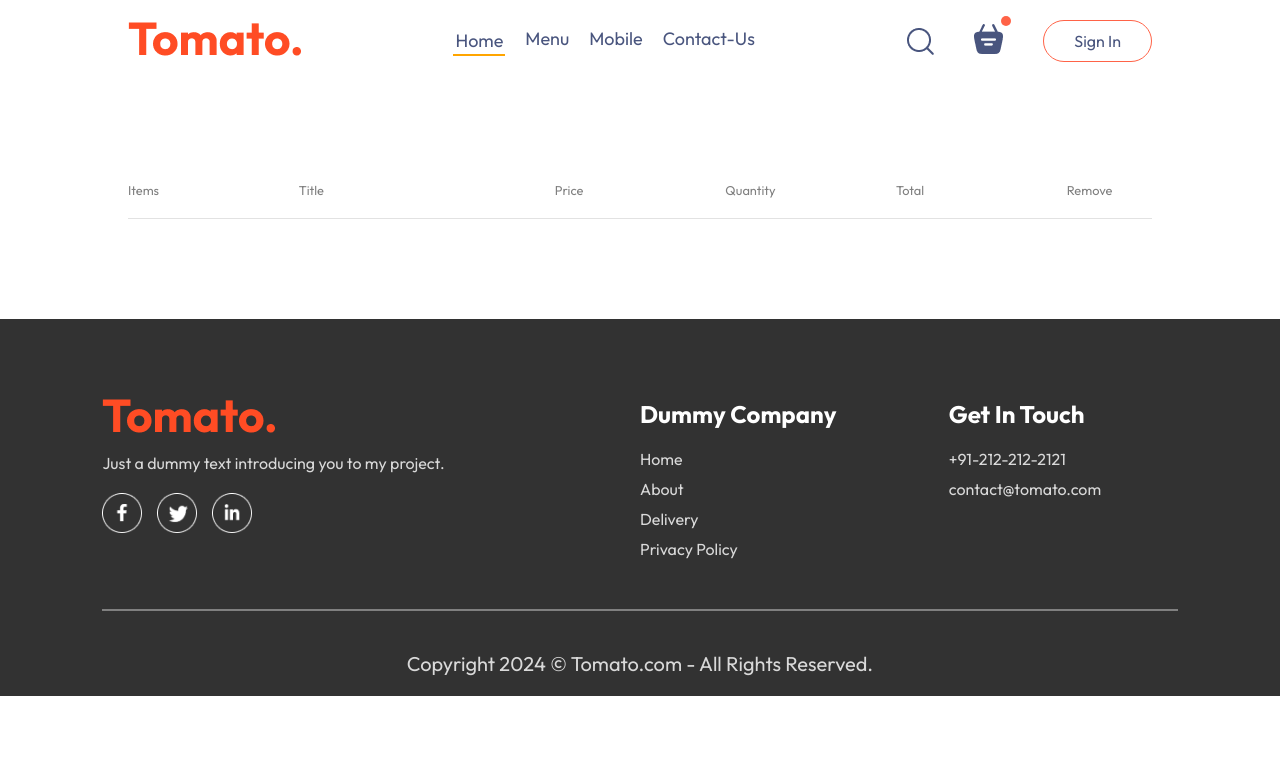
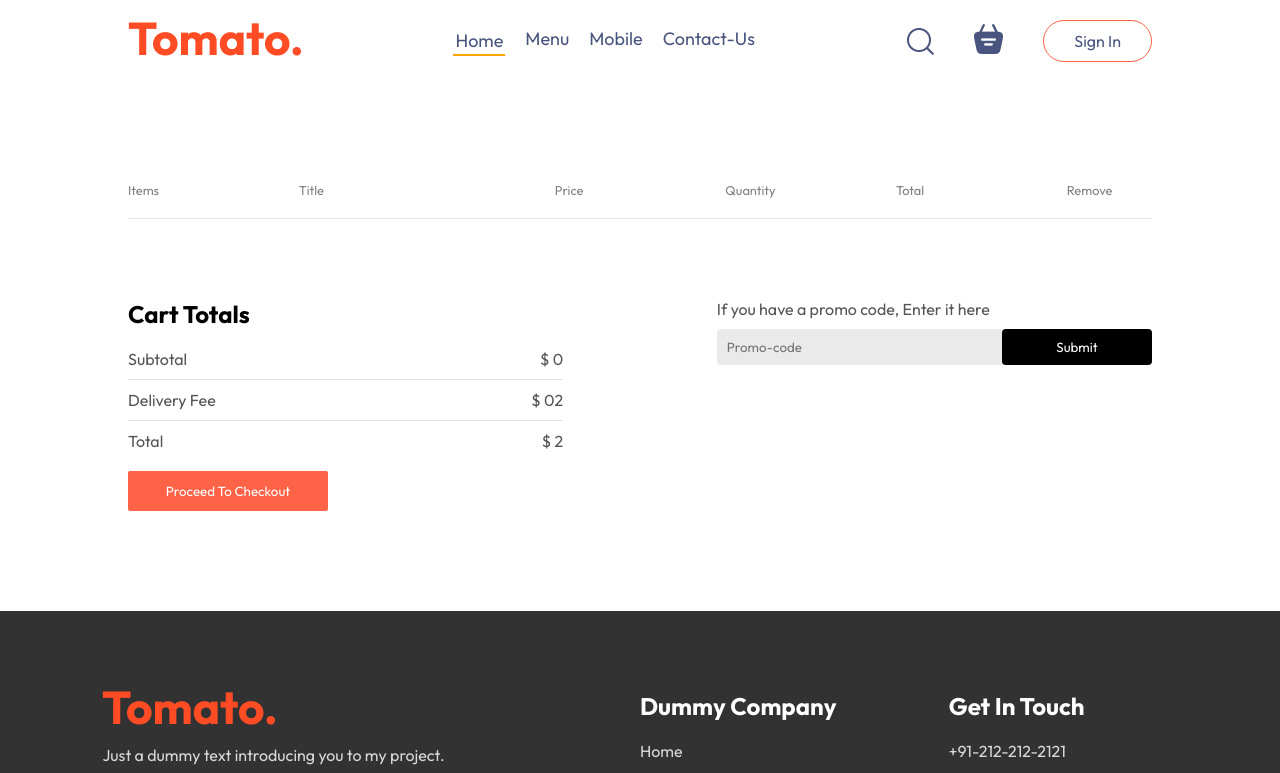
Before and after one commit to therealakash13/food-delievery, a React (Vite) app in the folder frontend/: page /cart in a window 1280 px wide. Shown: the top 773 px of the page. Built offline with nearby package versions, Linux system fonts and the light colour scheme.

Commit message:
cart total and cart dot visibility

```diff
--- a/frontend/src/components/Navbar/Navbar.jsx
+++ b/frontend/src/components/Navbar/Navbar.jsx
@@ -1,10 +1,13 @@
-import React, { useState } from "react";
+import React, { useContext, useState } from "react";
 import "./Navbar.css";
 import { assets } from "../../assets/assets.js";
 import { Link } from "react-router-dom";
+import { StoreContext } from "../../context/StoreContext.jsx";
 
 const Navbar = ({ setShowLogin }) => {
   const [menu, setMenu] = useState("Home");
+
+  const { getTotalCartAmount } = useContext(StoreContext);
 
   return (
     <div className="navbar">
@@ -47,7 +50,7 @@
           <Link to="/cart">
             <img src={assets.basket_icon} alt="basket" />
           </Link>
-          <div className="dot"></div>
+          <div className={getTotalCartAmount() === 0 ? "" : "dot"}></div>
         </div>
         <button onClick={() => setShowLogin(true)}>Sign In</button>
       </div>
--- a/frontend/src/context/StoreContext.jsx
+++ b/frontend/src/context/StoreContext.jsx
@@ -18,9 +18,20 @@
     setCartItem((prev) => ({ ...prev, [itemId]: prev[itemId] - 1 }));
   };
 
-  useEffect(() => {
-    console.log(cartItem);
-  }, [cartItem]);
+  // useEffect(() => {
+  //   console.log(cartItem);
+  // }, [cartItem]);
+
+  const getTotalCartAmount = () => {
+    let total = 0;
+    for (const item in cartItem) {
+      if (cartItem[item] > 0) {
+        let itemInfo = food_list.find((product) => product._id === item);
+        total += itemInfo.price * cartItem[item];
+      }
+    }
+    return total;
+  };
 
   const contextValue = {
     food_list,
@@ -28,6 +39,7 @@
     setCartItem,
     addToCart,
     removeFromCart,
+    getTotalCartAmount,
   };
   return (
     <StoreContext.Provider value={contextValue}>
--- a/frontend/src/pages/Cart/Cart.css
+++ b/frontend/src/pages/Cart/Cart.css
@@ -28,3 +28,79 @@
 .cart-items-item .cross {
   cursor: pointer;
 }
+
+.cart-bottom {
+  margin-top: 80px;
+  display: flex;
+  justify-content: space-between;
+  gap: max(12vw, 20px);
+}
+
+.cart-total {
+  flex: 1;
+  display: flex;
+  flex-direction: column;
+  gap: 20px;
+}
+
+.cart-total-details {
+  display: flex;
+  justify-content: space-between;
+  color: #555;
+}
+
+.cart-total hr {
+  margin: 10px 0px;
+}
+
+.cart-total button {
+  border: none;
+  color: white;
+  background-color: tomato;
+  width: max(15vw, 200px);
+  padding: 12px 0px;
+  border-radius: 2px;
+  cursor: pointer;
+}
+
+.cart-promocode {
+  flex: 1;
+}
+
+.cart-promocode p {
+  color: #555;
+}
+
+.cart-promocode-input {
+  margin-top: 10px;
+  display: flex;
+  justify-content: space-between;
+  align-items: center;
+  background-color: #eaeaea;
+  border-radius: 4px;
+}
+
+.cart-promocode-input input {
+  background: transparent;
+  border: none;
+  outline: none;
+  padding-left: 10px;
+}
+
+.cart-promocode-input button {
+  width: max(10vw, 150px);
+  padding: 10px 5px;
+  background-color: black;
+  border: none;
+  color: white;
+  border-radius: 4px;
+}
+
+@media (max-width: 750px) {
+  .cart-bottom {
+    flex-direction: column-reverse;
+  }
+  .cart-promocode {
+    justify-content: start;
+  }
+}
--- a/frontend/src/pages/Cart/Cart.jsx
+++ b/frontend/src/pages/Cart/Cart.jsx
@@ -3,7 +3,8 @@
 import { StoreContext } from "../../context/StoreContext";
 
 const Cart = () => {
-  const { food_list, cartItem, removeFromCart } = useContext(StoreContext);
+  const { food_list, cartItem, removeFromCart, getTotalCartAmount } =
+    useContext(StoreContext);
 
   return (
     <div className="cart">
@@ -38,6 +39,37 @@
           }
         })}
       </div>
+      <div className="cart-bottom">
+        <div className="cart-total">
+          <h2>Cart Totals</h2>
+          <div>
+            <div className="cart-total-details">
+              <p>Subtotal</p>
+              <p>$ {getTotalCartAmount()}</p>
+            </div>
+            <hr />
+            <div className="cart-total-details">
+              <p>Delivery Fee</p>
+              <p>$ 02</p>
+            </div>
+            <hr />
+            <div className="cart-total-details">
+              <p>Total</p>
+              <p>$ {getTotalCartAmount() + 2}</p>
+            </div>
+          </div>
+          <button>Proceed To Checkout</button>
+        </div>
+        <div className="cart-promocode">
+          <div>
+            <p>If you have a promo code, Enter it here</p>
+            <div className="cart-promocode-input">
+              <input type="text" placeholder="Promo-code" />
+              <button>Submit</button>
+            </div>
+          </div>
+        </div>
+      </div>
     </div>
   );
 };
```
